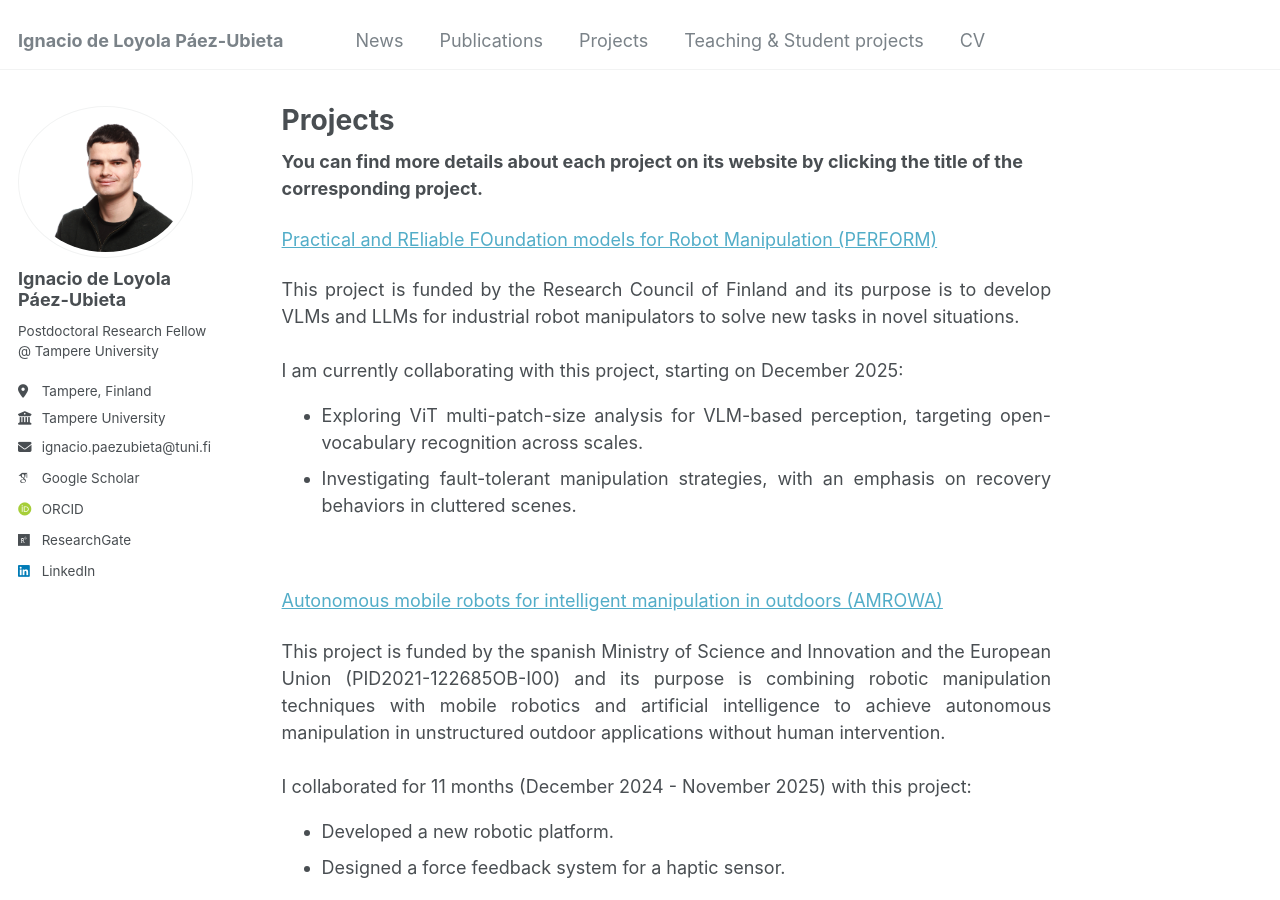
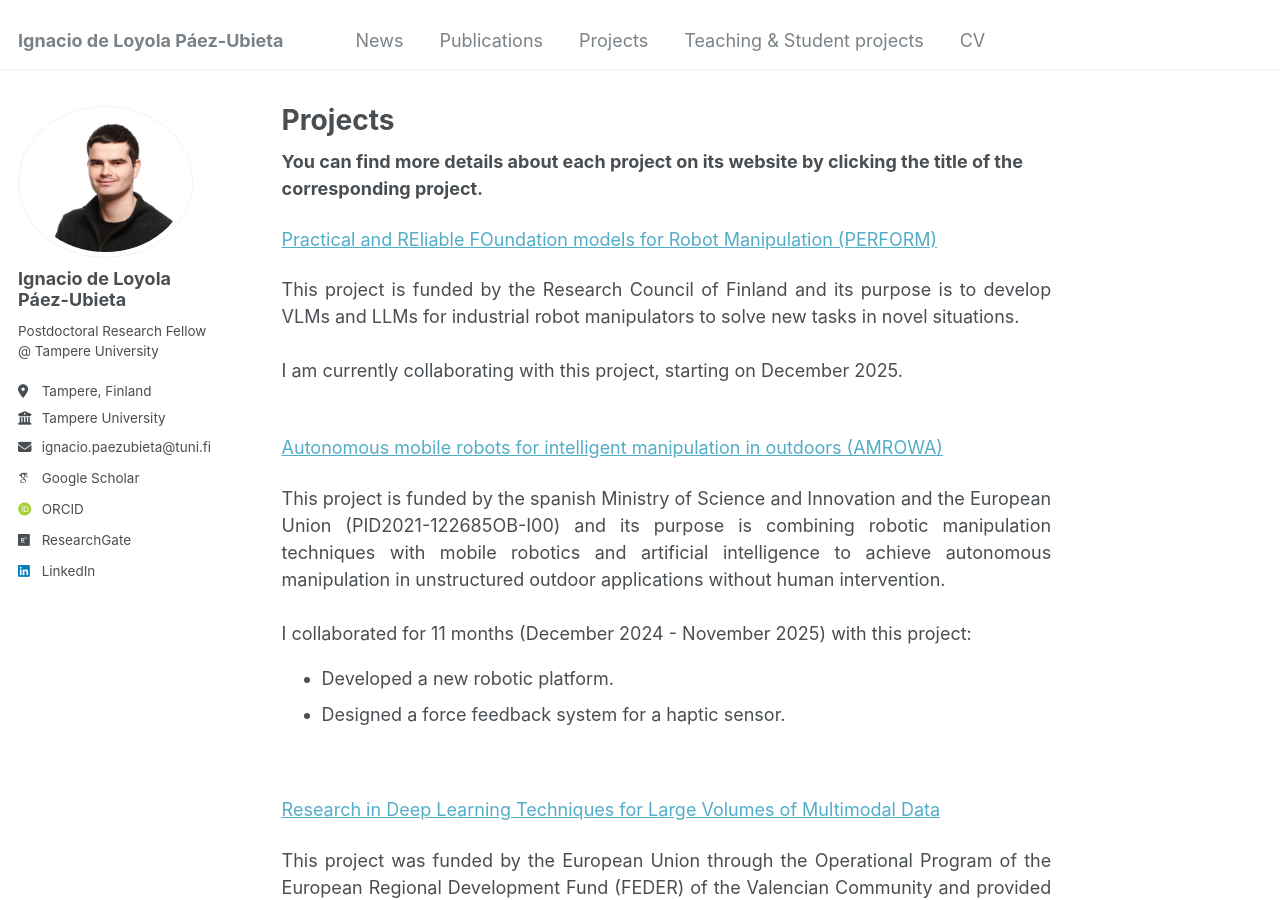
Before and after one commit to ignpaub/ignpaub.github.io, a Jekyll site: the page built from _pages/projects.md, in a window 1280 px wide and 900 px high. Built offline with Jekyll 4.4.1, drawn with Linux system fonts in a browser that asks for light colours; some web fonts are replaced.

Commit message:
Update projects.md
Removed research in Finland

```diff
--- a/_pages/projects.md
+++ b/_pages/projects.md
@@ -13,11 +13,7 @@ author_profile: true
 This project is funded by the Research Council of Finland and its purpose is to develop VLMs and LLMs for industrial robot manipulators to solve new tasks in novel situations.
 <br>
 <br>
-I am currently collaborating with this project, starting on December 2025:
-<ul>
-    <li>Exploring ViT multi-patch-size analysis for VLM-based perception, targeting open-vocabulary recognition across scales.</li>
-    <li>Investigating fault-tolerant manipulation strategies, with an emphasis on recovery behaviors in cluttered scenes.</li>
-</ul>
+I am currently collaborating with this project, starting on December 2025.
 </div>
 <br/>
 
```
